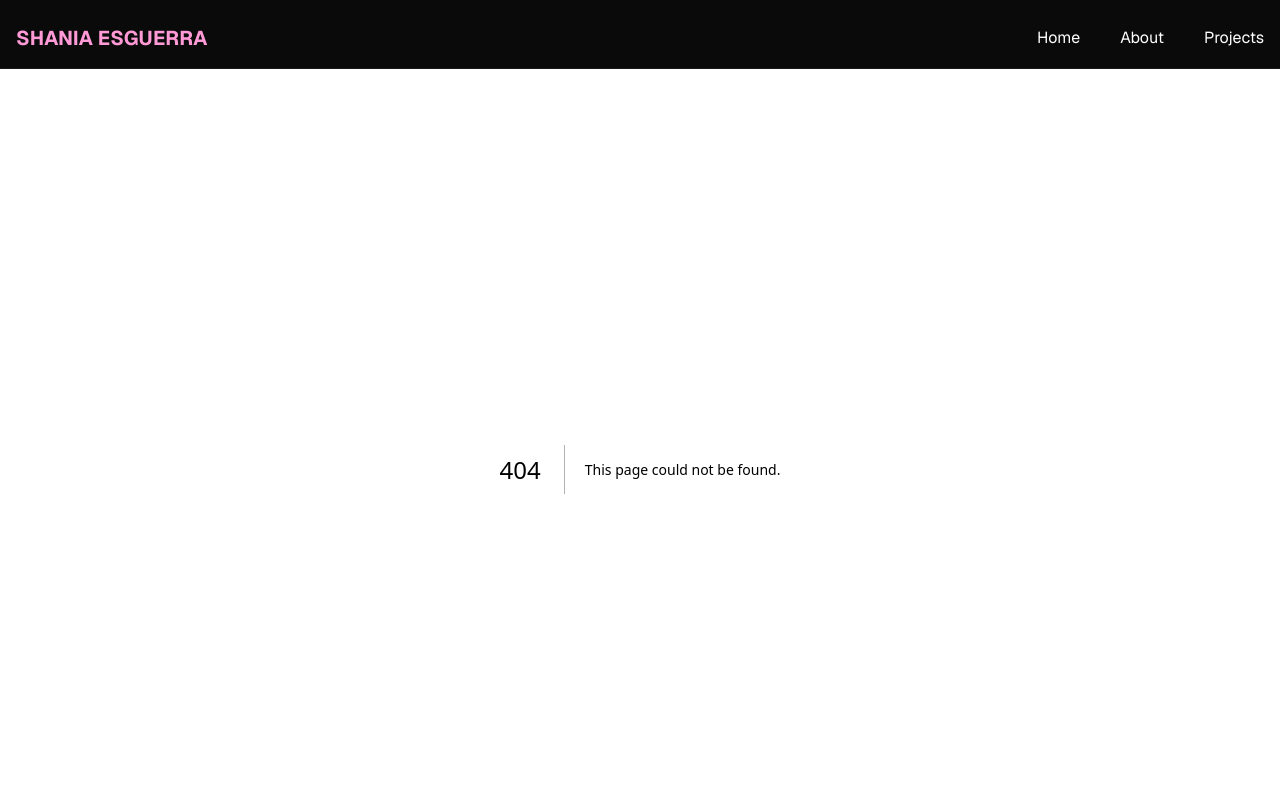
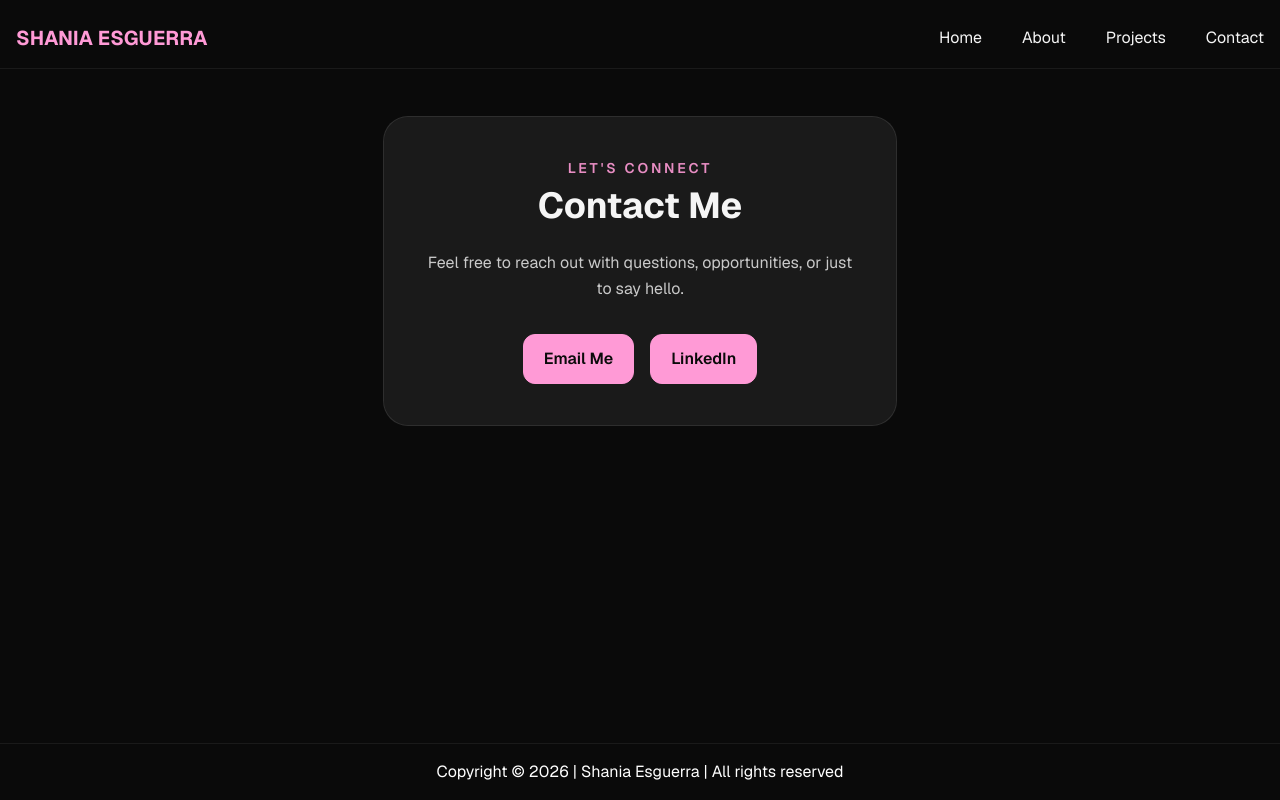
Before and after one commit to shaniaesguerra/wdd430-portfolio, a Next.js app: page /contact in a window 1280 px wide. Before the commit this address had no page. Shown: the top 800 px of the page. Built offline with nearby package versions, Linux system fonts and the light colour scheme.

Commit message:
Add Contact component with email and LinkedIn links; update Header for navigation consistency

```diff
--- /dev/null
+++ b/app/contact/page.tsx
@@ -0,0 +1,35 @@
+export default function Contact() {
+    return (
+        <main className="flex max-h-screen items-center justify-center px-4 py-12">
+            <section className="w-full max-w-lg rounded-3xl border border-card bg-card p-8 ring-1 ring-foreground/15 sm:p-10">
+                <div className="mb-6 text-center">
+                    <p className="mb-2 text-sm font-semibold uppercase tracking-[0.2em] text-brand/90">
+                        Let&apos;s connect
+                    </p>
+                    <h1 className="text-4xl font-bold text-foreground">Contact Me</h1>
+                </div>
+
+                <p className="mb-8 text-center text-base text-foreground/80 leading-relaxed">
+                    Feel free to reach out with questions, opportunities, or just to say hello.
+                </p>
+
+                <div className="flex flex-col gap-4 sm:flex-row sm:justify-center">
+                    <a
+                        href="mailto:example@email.com"
+                        className="inline-flex items-center justify-center rounded-xl border border-brand bg-brand px-5 py-3 text-base font-semibold text-background transition-all duration-300 hover:-translate-y-0.5 hover:border-brand-dark hover:bg-brand-dark"
+                    >
+                        Email Me
+                    </a>
+                    <a
+                        href="https://www.linkedin.com/in/shaniaarvie"
+                        target="_blank"
+                        rel="noreferrer"
+                        className="inline-flex items-center justify-center rounded-xl border border-brand bg-brand px-5 py-3 text-base font-semibold text-background transition-all duration-300 hover:-translate-y-0.5 hover:border-brand-dark hover:bg-brand-dark"
+                    >
+                        LinkedIn
+                    </a>
+                </div>
+            </section>
+        </main>
+    )
+}
--- a/components/Header.tsx
+++ b/components/Header.tsx
@@ -2,13 +2,14 @@ import Link from "next/link";
 
 export default function Header() {
   return (
-    <header className="bg-background border-b border-card text-white p-4 font-sans">
+    <header className="bg-background border-b border-card text-foreground p-4 font-sans">
       <nav className="container mx-auto mt-2 flex justify-center space-x-6 items-center">
         <div id="header-title "className="container mx-auto font-bold uppercase text-brand text-xl">Shania Esguerra</div>
         <ul className="flex space-x-10">
           <li className="hover:text-brand "><Link href="/">Home</Link></li>
           <li className="hover:text-brand "><Link href="/about">About</Link></li>
           <li className="hover:text-brand "><Link href="/projects">Projects</Link></li>
+          <li className="hover:text-brand "><Link href="/contact">Contact</Link></li>
         </ul>
       </nav>
     </header>
```
